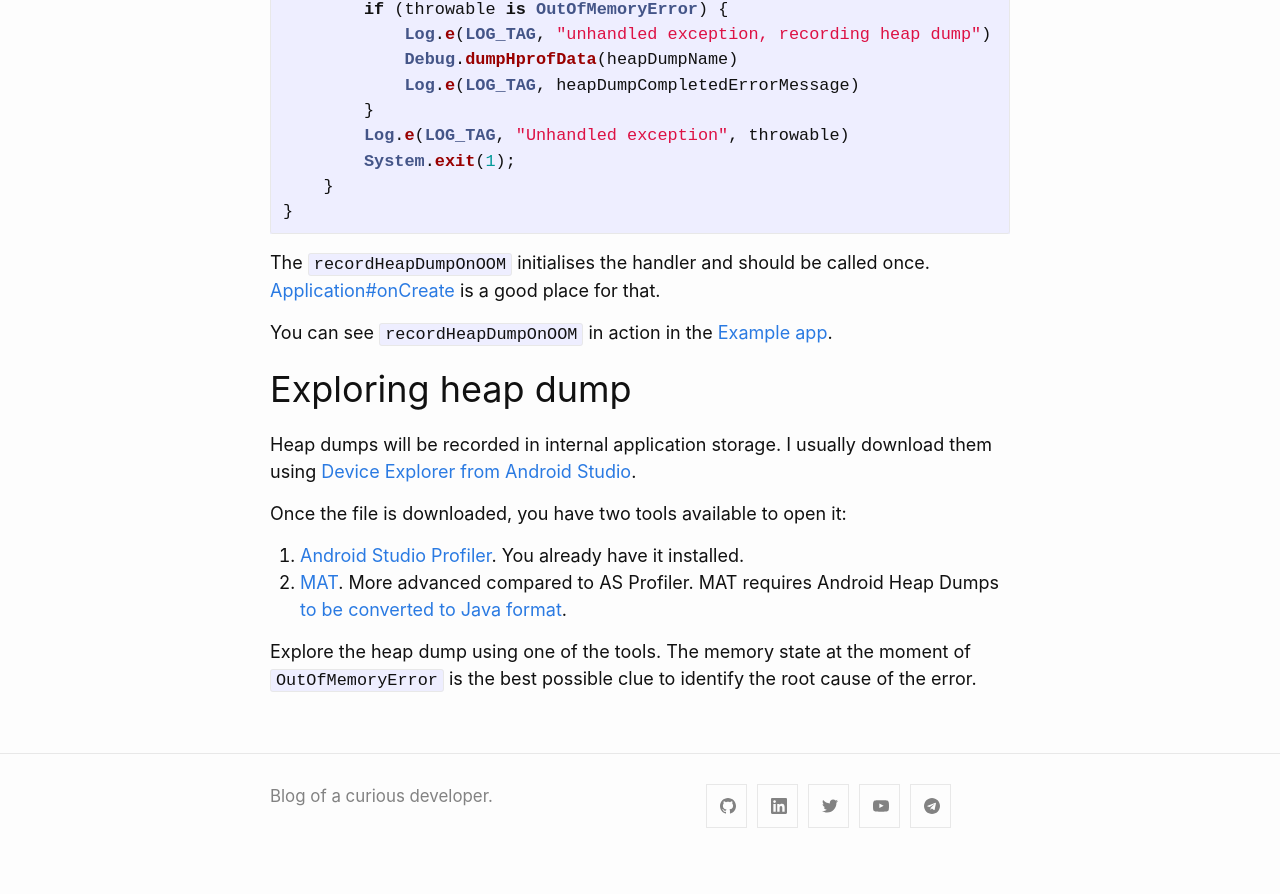
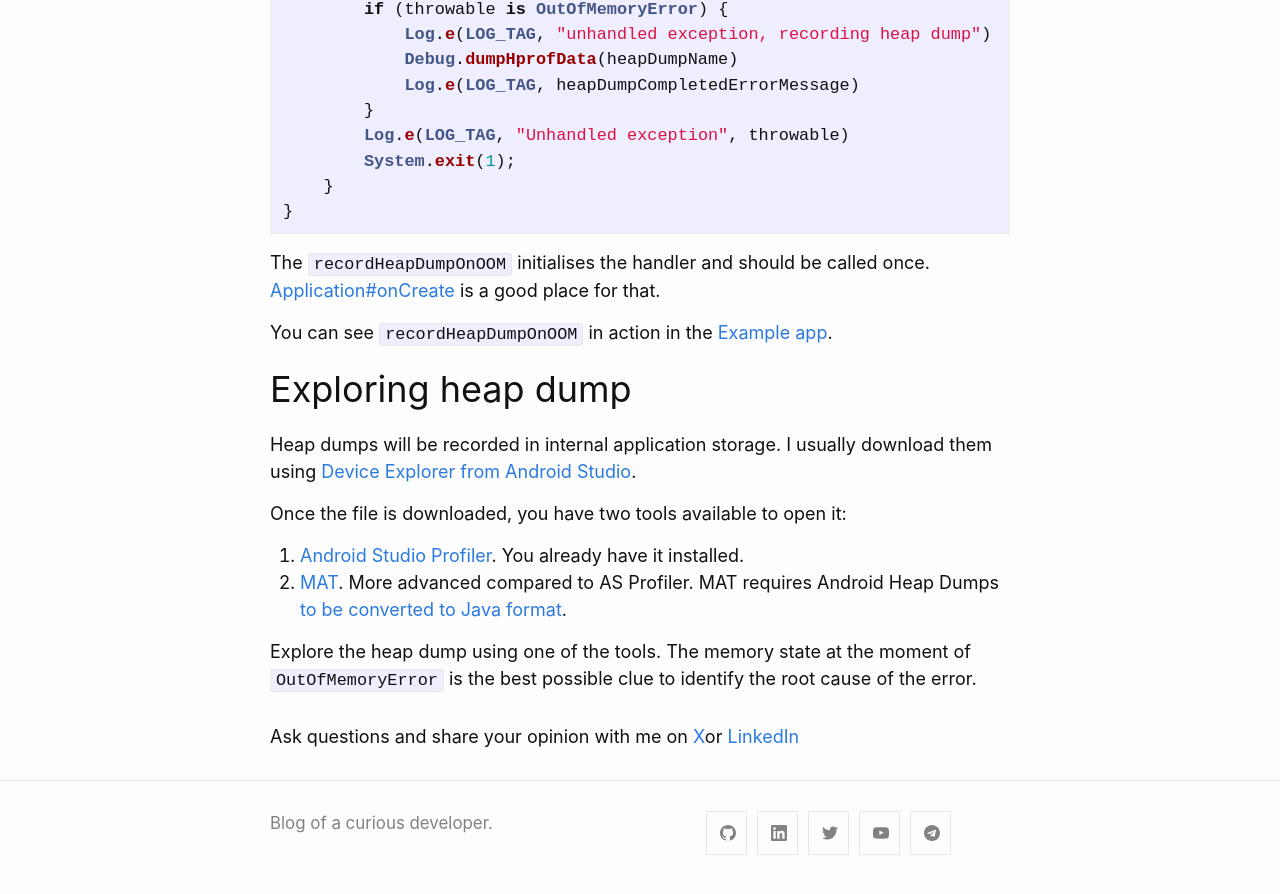
Before and after one commit to VysotskiVadim/VysotskiVadim.blog, a Jekyll site: the page built from _posts/2024-01-07-oom-android-heap-dump-recording.md, in a window 1280 px wide and 900 px high, scrolled down 2749 px. Shown: the top 894 px of the window. Built offline with Jekyll 4.4.1, drawn with Linux system fonts in a browser that asks for light colours; before the commit the page ends 3622 px from its top, so only the background shows below that; some of the changed lines change nothing that is shown.

Commit message:
added social media links

```diff
--- a/_posts/2024-01-07-oom-android-heap-dump-recording.md
+++ b/_posts/2024-01-07-oom-android-heap-dump-recording.md
@@ -7,6 +7,8 @@
 postImage:
   src: green-robot-looking-for-a-leak
   alt: A green robot which is looking for a leak
+twitterLink: https://twitter.com/VysotskiVadim/status/1743957018275119489
+linkedInLink: https://www.linkedin.com/posts/vadzim-vysotski-454b01210_outofmemoryerror-on-android-heap-dump-recording-activity-7149723307653709824-ORIS
 ---
 
 ## Introduction
```
